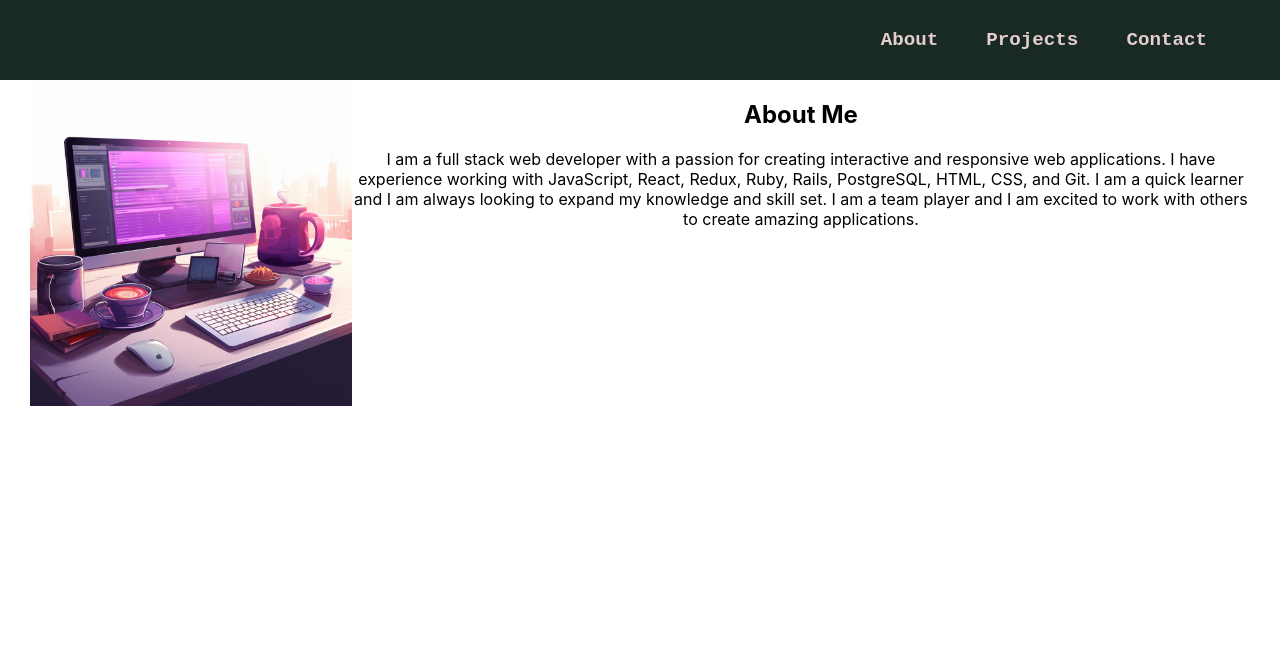
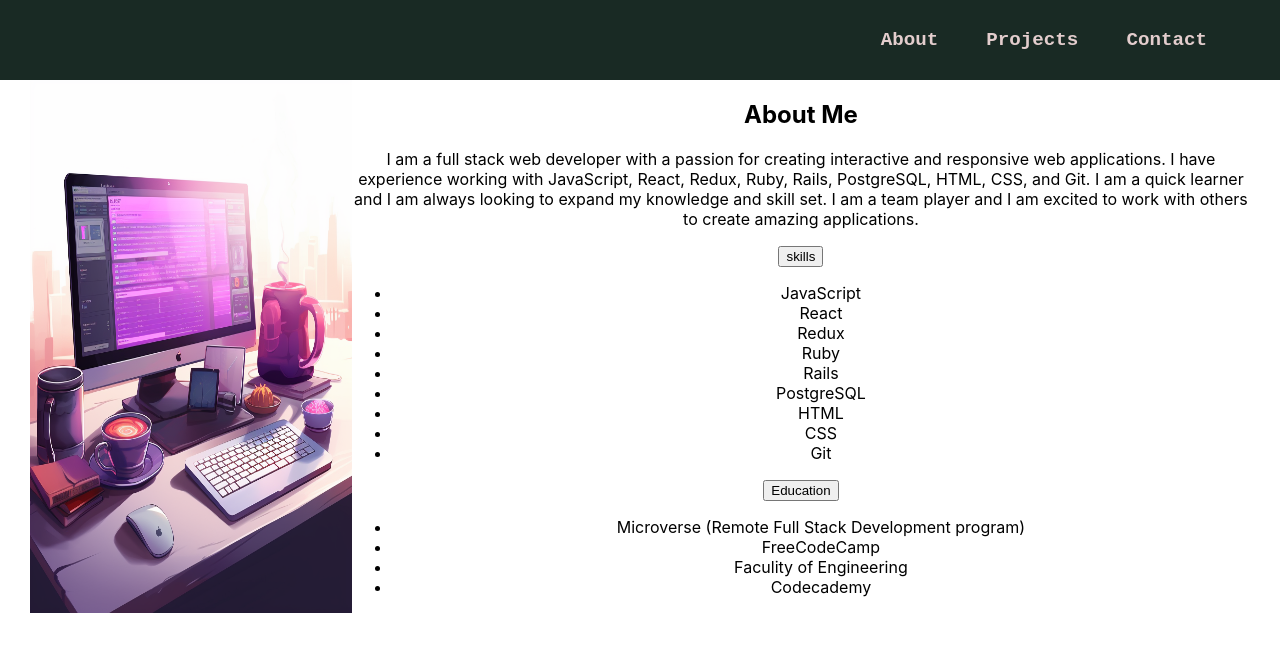
Before and after one commit to abdozayan12/New-Portfolio, a React (Create React App) app: page / in a window 1280 px wide. Shown: the top 652 px of the page. Built offline with nearby package versions, Linux system fonts and the light colour scheme.

Commit message:
Update About.js

```diff
--- a/src/components/About.js
+++ b/src/components/About.js
@@ -18,6 +18,27 @@ const About = () => (
           I am a quick learner and I am always looking to expand my knowledge and skill set.
           I am a team player and I am excited to work with others to create amazing applications.
         </p>
+        <div className="about-buttons">
+          <button type="button" className="skills-button">skills</button>
+          <ul>
+            <li>JavaScript</li>
+            <li>React</li>
+            <li>Redux</li>
+            <li>Ruby</li>
+            <li>Rails</li>
+            <li>PostgreSQL</li>
+            <li>HTML</li>
+            <li>CSS</li>
+            <li>Git</li>
+          </ul>
+          <button type="button" className="Education-button">Education</button>
+          <ul>
+            <li>Microverse (Remote Full Stack Development program)</li>
+            <li>FreeCodeCamp</li>
+            <li>Faculity of Engineering</li>
+            <li>Codecademy</li>
+          </ul>
+        </div>
       </div>
     </section>
   </div>
```
